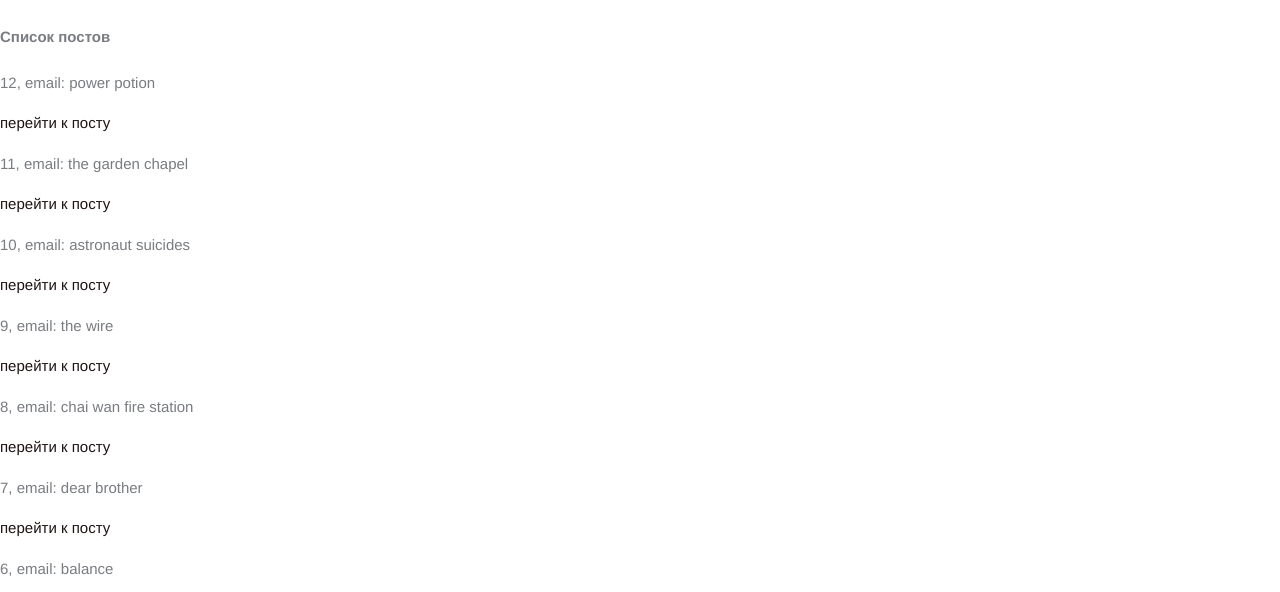
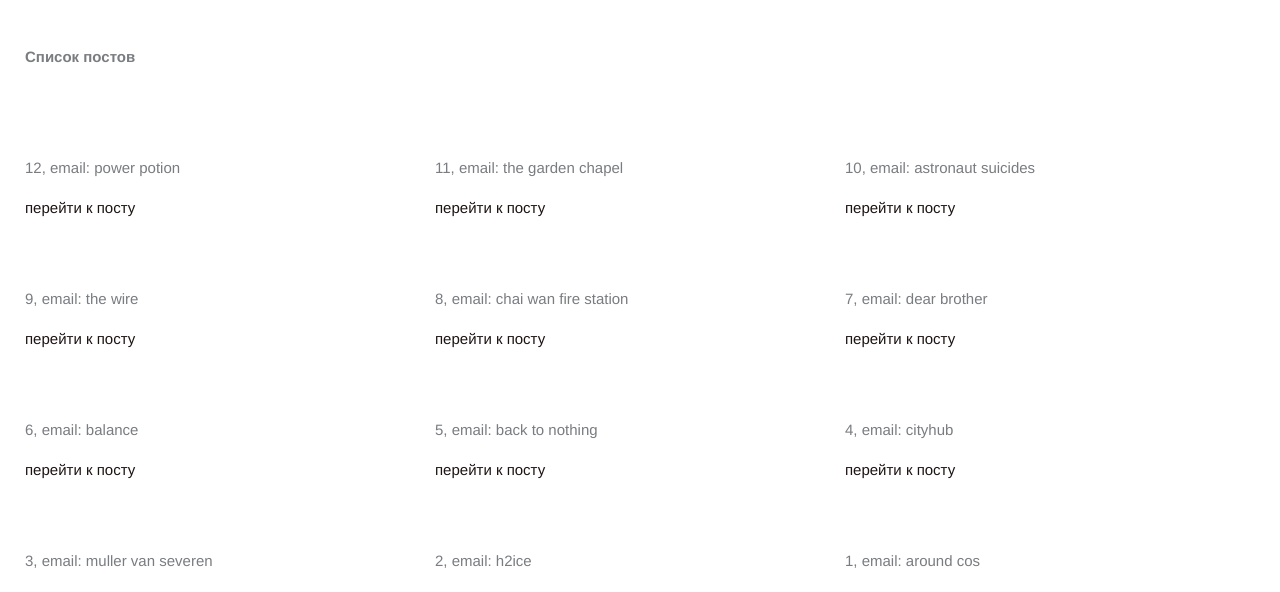
Before and after one commit to kostik28/js_final_work, a React app: page /posts in a window 1280 px wide. Shown: the part 357-949 px from the top of the page. Built offline with nearby package versions, Linux system fonts and the light colour scheme; data requests are answered from the project's data file; a web font is replaced by a local one.

Commit message:
Style start-2

```diff
--- a/src/components/Posts/Posts.jsx
+++ b/src/components/Posts/Posts.jsx
@@ -17,29 +17,55 @@ class Posts extends React.Component{
     this.props.userActions.onLoadUsers();
   }
 
+  makeCounter() {
+    let currentCount = 0;
+    return () => currentCount++
+  };
+
+  displayCol(arr, rest, counter) {
+    return arr.filter((item, i) => i % 3 === rest)
+    .map(post => {
+      return (
+        <div className='posts-blok' key={counter()}>
+          <article className='posts-article'>
+
+          </article>
+          <p>{post.id}, email: {post.title}</p>
+          <Link
+            to={'/posts/' + post.id}
+          >
+            перейти к посту
+          </Link>
+        </div>
+      )
+    })
+  };
+
+  makeCounter() {
+    let currentCount = 1;
+    return () => currentCount++
+  };
+
   render() {
+    const counter = this.makeCounter();
     return(
-      <div>
+      <div className='posts'>
+
         <h4>Список постов</h4>
+
         {this.props.loggedUser !== null &&
           <button
             onClick={(e) => this.props.modalActions.onOpenModal(e.target.innerHTML)}>
             new post
-          </button>}
-        {
-          this.props.posts.map((post, i) => {
-            return (
-              <div key={i}>
-                <p>{post.id}, email: {post.title}</p>
-                <Link
-                  to={'/posts/' + post.id}
-                >
-                  перейти к посту
-                </Link>
-              </div>
-            );
-          })
+          </button>
         }
+
+        <div className='posts-inner'>
+          <div className='posts-container'>{this.displayCol(this.props.posts, 0, counter)}</div>
+          <div className='posts-container'>{this.displayCol(this.props.posts, 1, counter)}</div>
+          <div className='posts-container'>{this.displayCol(this.props.posts, 2, counter)}</div>
+        </div>
+
       </div>
     )
   }
--- /dev/null
+++ b/src/components/Posts/posts.sass
@@ -0,0 +1,21 @@
+.posts
+  position: relative
+  max-width: 1440px
+  min-height: 100%
+  margin: 0 auto
+  overflow: hidden
+  opacity: 1
+  zoom: 1
+  padding: 0 25px 20px 25px
+  transition: opacity 0.2s ease-out
+
+  &-inner
+    display: flex
+    flex-direction: row
+
+  &-container
+    flex-basis: 33.333%
+
+  &-article
+    padding: 25px
+    box-sizing: border-box
--- a/src/index.sass
+++ b/src/index.sass
@@ -23,3 +23,4 @@ a
   text-decoration: none
 
 @import "components/Header/header"
+@import "components/Posts/posts"
```
